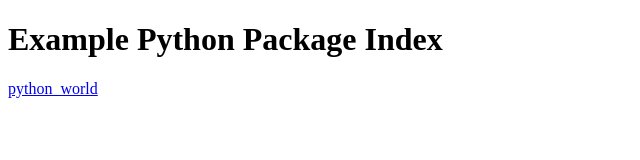
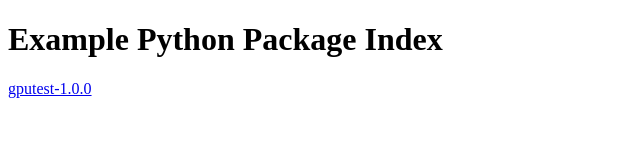
Before and after one commit to Whimse/test, a plain HTML site: page index.html in a window 1280 px wide. Shown: the full height of the page, 0-640 px from the left. Drawn offline with Linux system fonts and the light colour scheme.

Commit message:
Update index.html

```diff
--- a/index.html
+++ b/index.html
@@ -6,7 +6,7 @@
   <body>
 	<h1>Example Python Package Index</h1>
 	<div class="package" >
-		<a href="gputest-1.0.0.tgz">python_world</a>
+		<a href="gputest-1.0.0.tgz">gputest-1.0.0</a>
 	</div>
   </body>
 </html>
```
